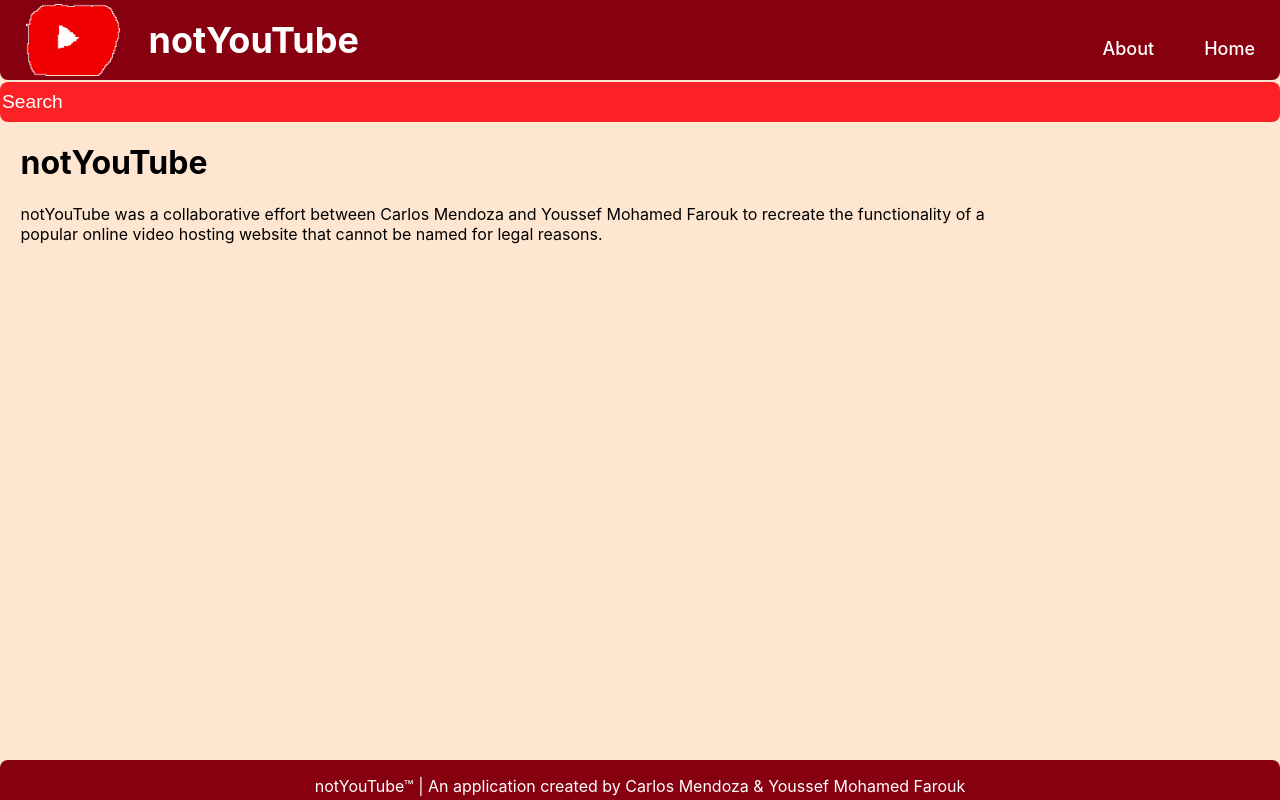
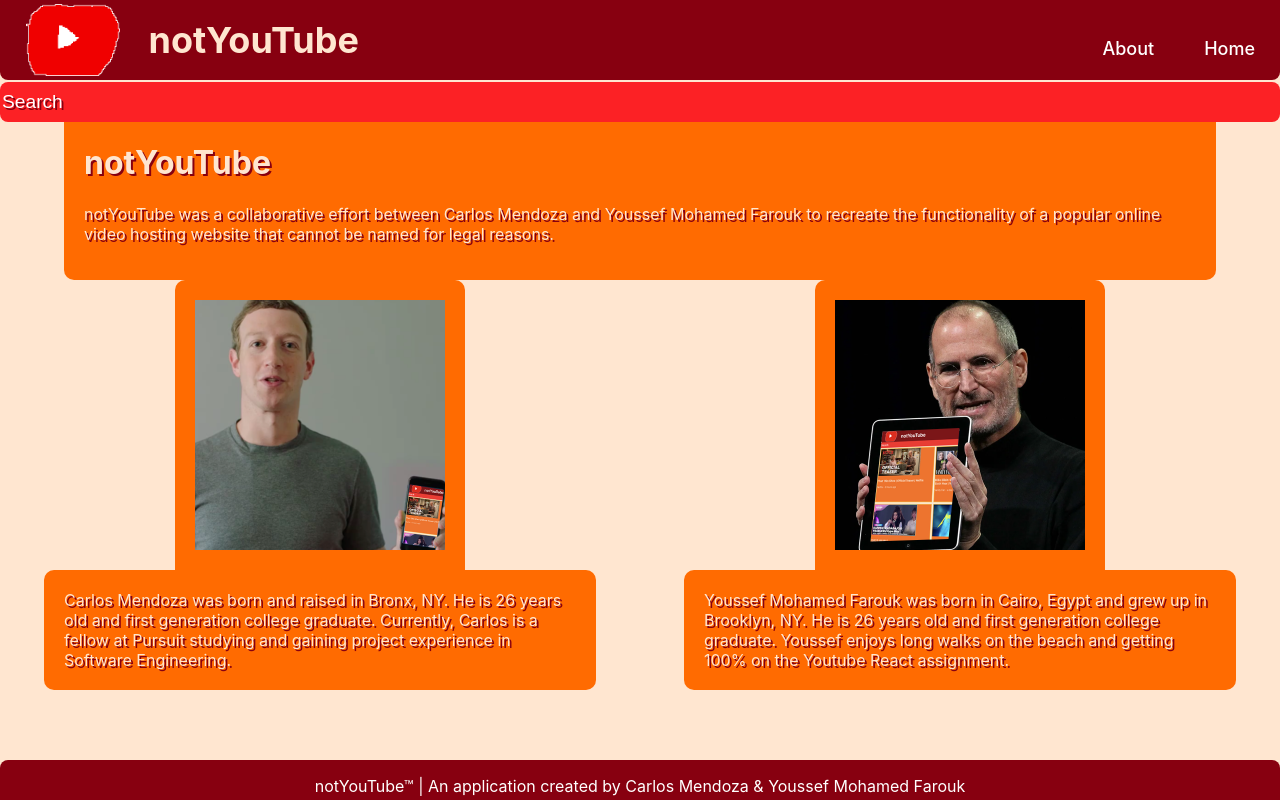
Before and after one commit to youssefmohamedfarouk/youtube-react-project, a React (Create React App) app: page /about in a window 1280 px wide. Built offline with nearby package versions, Linux system fonts and the light colour scheme.

Commit message:
Add about page details

```diff
--- a/src/components/about/About.css
+++ b/src/components/about/About.css
@@ -1,14 +1,87 @@
-.about {
-    display: grid;
-    grid-template-columns: 1fr 2fr;
-    grid-template-rows: 0.5fr 1fr 1fr;
+.about-wrapper {
+  display: grid;
+  grid-template-columns: 1fr 1fr;
+  grid-template-rows: 0.2fr 1fr;
 }
 
-h1 {
-    margin-left: 2%;
+* {
+    color: #ffe6d0;
+    text-shadow: 2px 2px #870010;
+
 }
 
 .project-description {
-    margin-left: 2%;
-    width: 80vw;
+  margin: auto;
+  width: 90%;
+  align-items: center;
+
+  justify-content: center;
+  grid-column: 1 / span end;
+  background-color: #ff6b01;
+  border-bottom-left-radius: 10px;
+  border-bottom-right-radius: 10px;
 }
+
+.project-description * {
+    padding-left: 20px;
+    padding-right: 20px;
+  background-color: #ff6b01;
+
+}
+
+.project-description p {
+    padding-bottom: 20px;
+
+}
+
+/* .about {
+  grid-row: 2/3;
+} */
+
+.about-carlos {
+  grid-row: 2/3;
+  grid-column: 1 / 2;
+}
+
+.about-carlos p {
+  width: 80%;
+  margin: auto;
+  background-color: #ff6b01;
+  padding: 20px;
+  border-radius: 10px;
+}
+
+.about-youssef {
+  grid-row: 2/3;
+  grid-column: 2 / 3;
+}
+
+.about-youssef p {
+  width: 80%;
+  margin: auto;
+  background-color: #ff6b01;
+  padding: 20px;
+  border-radius: 10px;
+}
+
+.about-youssef img {
+  background-color: #ff6b01;
+  padding: 20px;
+  border-top-left-radius: 10px;
+  border-top-right-radius: 10px;
+  display: block;
+  justify-content: center;
+  margin: auto;
+  height: 250px;
+}
+
+.about-carlos img {
+  background-color: #ff6b01;
+  padding: 20px;
+  border-top-left-radius: 10px;
+  border-top-right-radius: 10px;
+  display: block;
+  justify-content: center;
+  margin: auto;
+  height: 250px;
+}
--- a/src/components/about/About.jsx
+++ b/src/components/about/About.jsx
@@ -2,20 +2,37 @@
 
 export default function About() {
   return (
-    <div className="about">
-      <div>
+    <div className="about-wrapper">
+      <div className="project-description">
         <h1>notYouTube</h1>
-        <p className="project-description">
+        <p>
           notYouTube was a collaborative effort between Carlos Mendoza and
           Youssef Mohamed Farouk to recreate the functionality of a popular
           online video hosting website that cannot be named for legal reasons.
         </p>
       </div>
 
-      <div className="about-carlos">
-        <img src="" alt="" />
-        <p></p>
-      </div>
+
+        <div className="about-carlos">
+          <img src="./carlos.png" alt="give us 100% pls" />
+          <p>
+            Carlos Mendoza was born and raised in Bronx, NY. He is 26 years old
+            and first generation college graduate. Currently, Carlos is a fellow
+            at Pursuit studying and gaining project experience in Software
+            Engineering.
+          </p>
+        </div>
+
+        <div className="about-youssef">
+          <img src="./youssef.png" alt="give us 100% pls" />
+          <p>
+            Youssef Mohamed Farouk was born in Cairo, Egypt and grew up in
+            Brooklyn, NY. He is 26 years old and first generation college
+            graduate. Youssef enjoys long walks on the beach and getting 100% on
+            the Youtube React assignment.
+          </p>
+        </div>
+
     </div>
   );
 }
--- a/src/components/videos/Video.css
+++ b/src/components/videos/Video.css
@@ -8,7 +8,7 @@
     margin: auto;
     padding: 15px;
     color: #ffe6d0;
-    text-shadow: 2px 2px #fdba2d;
+    text-shadow: 2px 2px #870010;
 }
 
 .youtube-vid {
```
Also changed, not shown: public/carlos.png (added), public/youssef.png (added).
